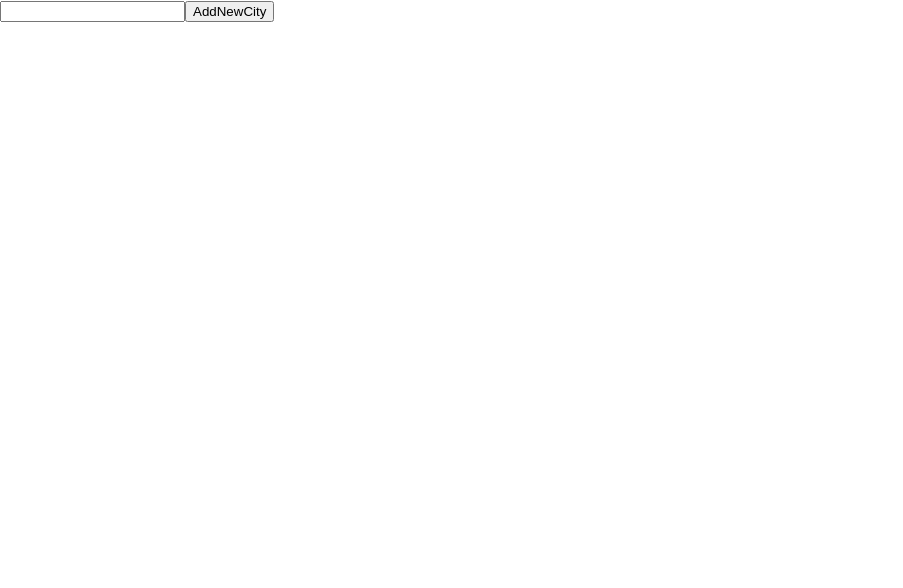
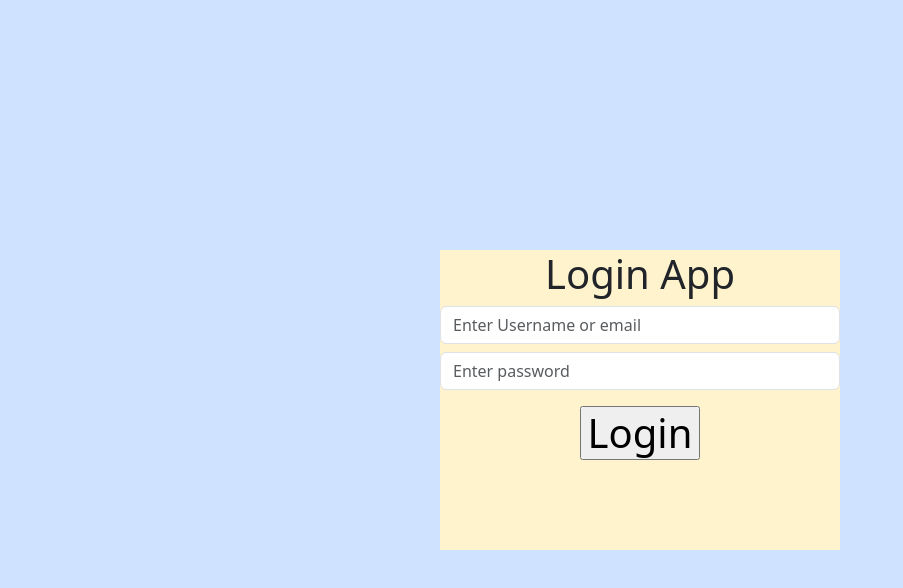
Before and after one commit to SuhasMadane/third-react-app, a React (Create React App) app: page / in a window 1280 px wide. Shown: the top 588 px of the page, without its empty margins (0-903 px from the left). Built offline with nearby package versions, Linux system fonts and the light colour scheme.

Commit message:
login app

```diff
--- a/package.json
+++ b/package.json
@@ -6,6 +6,7 @@
     "@testing-library/jest-dom": "^5.16.5",
     "@testing-library/react": "^13.4.0",
     "@testing-library/user-event": "^13.5.0",
+    "bootstrap": "^5.3.0",
     "react": "^18.2.0",
     "react-dom": "^18.2.0",
     "react-scripts": "5.0.1",
--- a/src/App.js
+++ b/src/App.js
@@ -1,53 +1,65 @@
-import { useRef, useState } from "react";
+import { useState } from "react";
 
 function App() {
   return (
     <>
-      <ListDemo />
-    </>
-  );
-}
-export default App;
-//destructring
-function ListDemo() {
-  let inputref = useRef();
-  let [list, setList] = useState([]);
-  let addCity = () => {
-    let inputvalue = inputref.current.value;
-    let newList = [...list, inputvalue];
-    console.log(newList);
-    setList(newList);
-    inputref.current.value = "";
-  };
-
-  return (
-    <>
-      <input type="text" className="form-control" ref={inputref} />
-      <input type="button" value="AddNewCity" onClick={addCity} />
-
-      {list.map((item) => (
-        <>
-          <Message p1={item} />
-        </>
-      ))}
+      <LoginApp />
     </>
   );
 }
 
-function Message({ p1 }) {
+export default App;
+
+function LoginApp() {
+  let [checkbox, setcheckbox] = useState(false);
+  let [user, setUser] = useState({ username: "", pass: "" });
+  let handleChangeUserName = (e) => {
+    let newUser = { ...user, username: e.target.value };
+    setUser(newUser);
+  };
+  let handleChangePass = (e) => {
+    let newUser = { ...user, pass: e.target.value };
+    setUser(newUser);
+  };
+  let addUser = () => {
+    console.log(user);
+    let uri = `http://localhost:4000/addrecord?username=${user.username}&pass=${user.pass}`;
+    fetch(uri);
+    let newUser = { username: "", pass: "" };
+    setUser(newUser);
+    setcheckbox(true);
+    setTimeout(() => {
+      setcheckbox(false);
+    }, 5000);
+  };
   return (
-    <>
-      <h1>Hello {p1}</h1>
-      <p>
-        Lorem ipsum dolor, sit amet consectetur adipisicing elit. Magni deserunt
-        incidunt qui placeat. Architecto beatae consectetur magni aspernatur
-        velit veritatis soluta a, nihil similique? Eos vel quo iste recusandae
-        obcaecati.
-      </p>
-      <div>
-        <input type="button" value="&#128077;" />
-        <input type="button" value="&#128078;" />
+    <div className="min-vh-100 min-vw-100 bg-primary-subtle d-flex justify-content-center align-items-center">
+      <div
+        className="bg-warning-subtle"
+        style={{ height: "300px", width: "400px" }}
+      >
+        <h1 className="d-flex justify-content-center">Login App</h1>
+        <input
+          type="text"
+          className="email form-control"
+          placeholder="Enter Username or email"
+          value={user.username}
+          onChange={handleChangeUserName}
+        />
+        <input
+          type="text"
+          className="password form-control mt-2"
+          placeholder="Enter password"
+          value={user.pass}
+          onChange={handleChangePass}
+        />
+        <h1 className="d-flex justify-content-center mt-3">
+          <input type="button" value="Login" onClick={addUser} />
+        </h1>
+        {checkbox && (
+          <div className="alert alert-success">Login Successfully</div>
+        )}
       </div>
-    </>
+    </div>
   );
 }
--- a/src/index.js
+++ b/src/index.js
@@ -3,6 +3,7 @@ import ReactDOM from 'react-dom/client';
 import './index.css';
 import App from './App';
 import reportWebVitals from './reportWebVitals';
+import "bootstrap/dist/css/bootstrap.css";
 
 const root = ReactDOM.createRoot(document.getElementById('root'));
 root.render(
```
Also changed, not shown: 1 other file (tests, documents, lock files or other folders).
